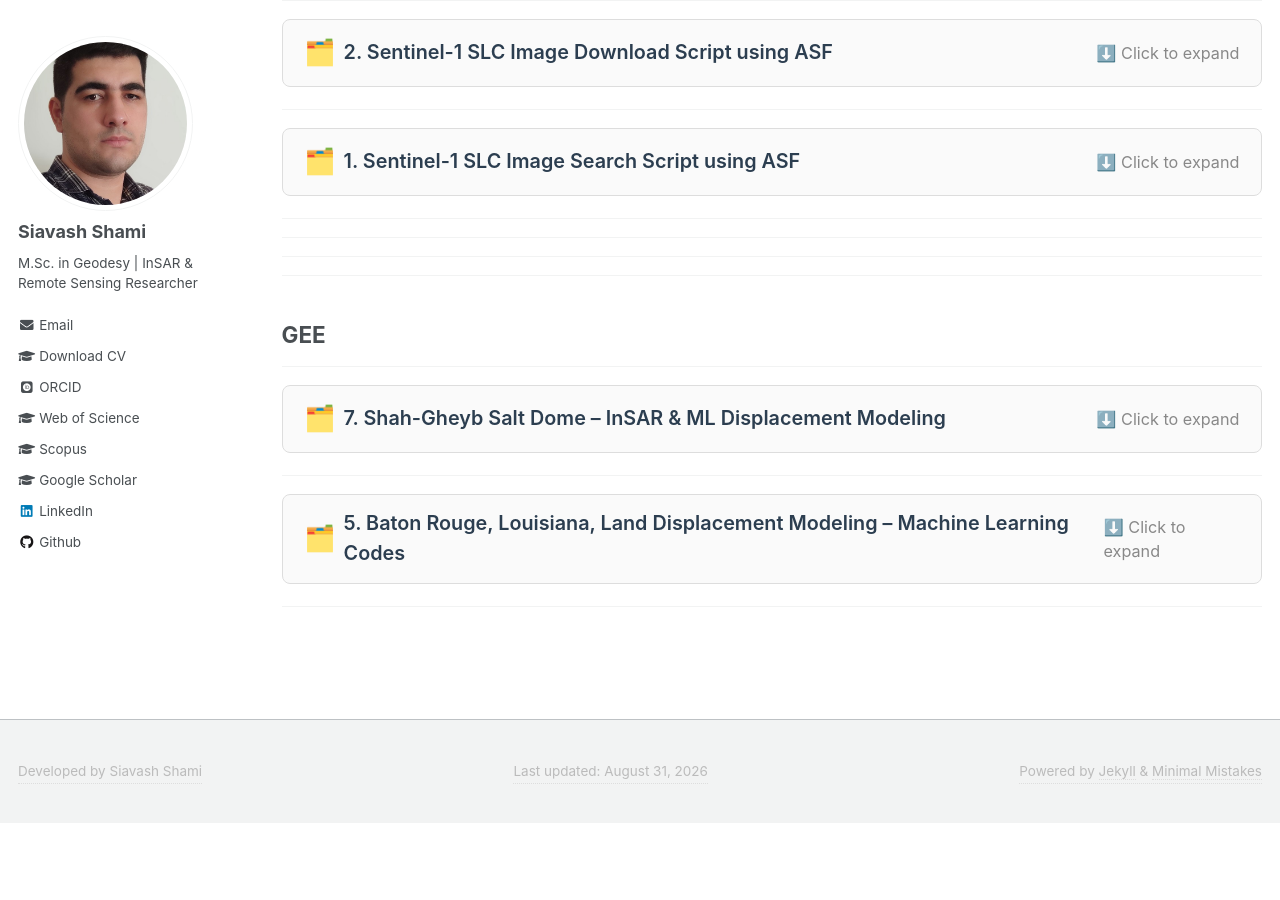
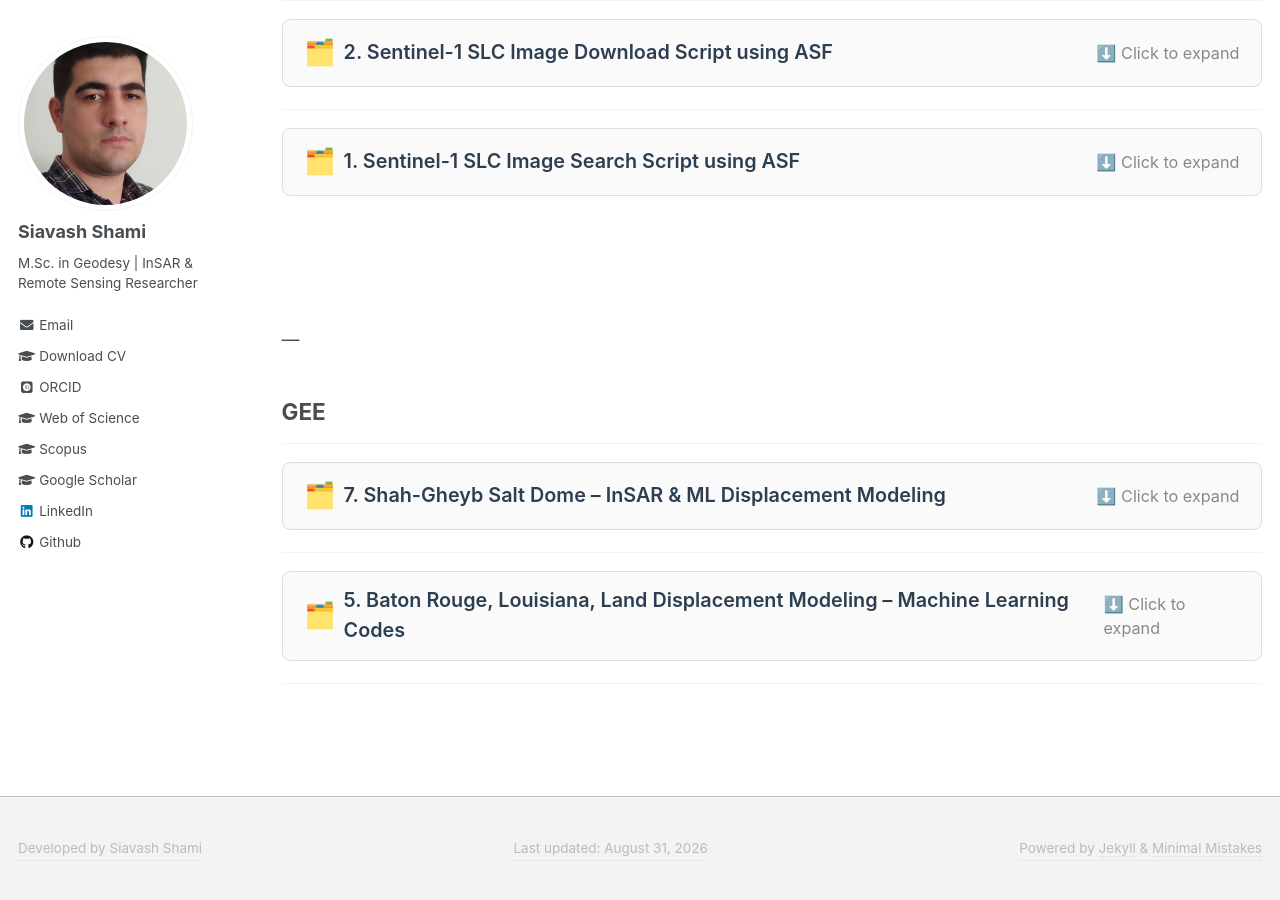
Before and after one commit to siavashshami/siavashshami.github.io, a Jekyll site: the page built from _pages/codes_scripts.md, in a window 1280 px wide and 900 px high, scrolled down 536 px. Built offline with Jekyll 4.4.1, drawn with Linux system fonts in a browser that asks for light colours; some web fonts are replaced; before the commit the page ends 1359 px from its top, so only the background shows below that.

Commit message:
Update codes_scripts.md

```diff
--- a/_pages/codes_scripts.md
+++ b/_pages/codes_scripts.md
@@ -183,9 +183,10 @@ The script uses the asf_search library to query the ASF API and performs geometr
     </p>
   </div>
 </details>
----
----
----
+<br>
+<br>
+<br>
+<br>
 ---
 ## GEE
 ---
```
